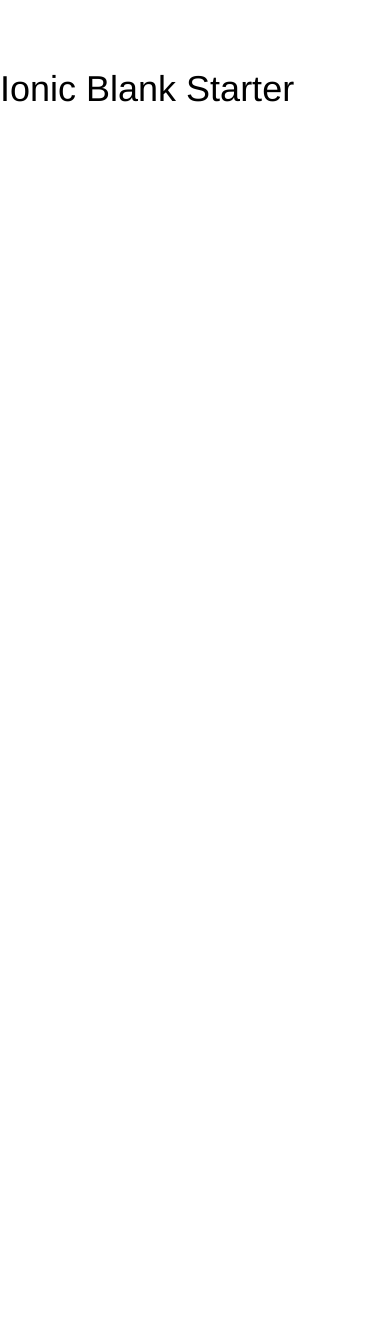
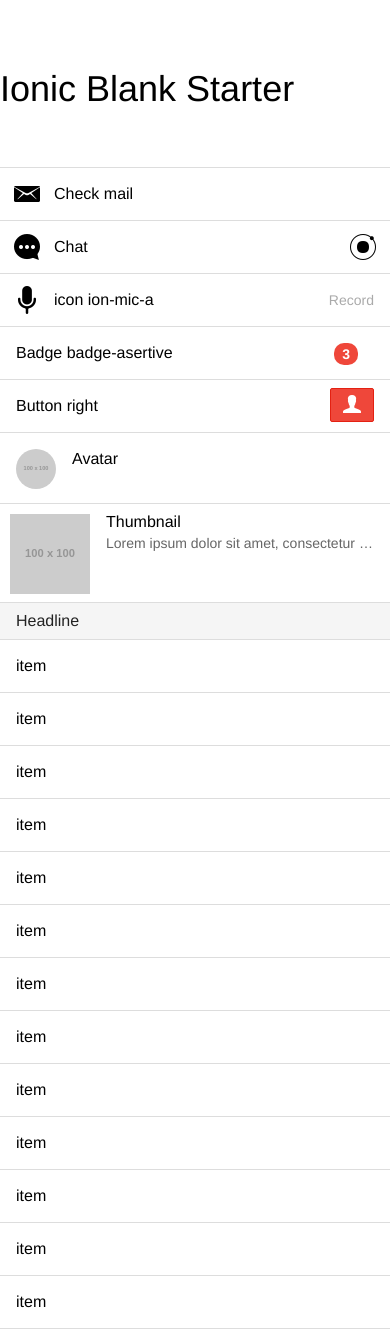
Before and after one commit to tingplenting/learn-ionic, a website: page www/index.html in a window 390 px wide. Shown: the top 1332 px of the page. Before the commit the page ends 844 px from the top, so only its background shows below. Drawn offline with Linux system fonts and the light colour scheme; some packages are replaced by stand-ins of ours; files that its build step writes are made by us from their sources; placeholder pictures from the web are drawn by us; files whose address does not match are found by name.

Commit message:
common list

```diff
--- a/www/index.html
+++ b/www/index.html
@@ -33,6 +33,64 @@
 
       </ion-header-bar>
 
+      <ion-content>
+
+        <div class="list">
+          <a href="#" class="item item-icon-left">
+              <i class="icon ion-email"></i>
+              Check mail
+          </a>
+          <a href="#" class="item item-icon-left item-icon-right">
+            <i class="icon ion-chatbubble-working"></i>
+            Chat
+            <i class="icon ion-ionic"></i>
+          </a>
+          <a href="#" class="item item-icon-left">
+            <i class="icon ion-mic-a"></i>
+            icon ion-mic-a
+            <span class="item-note">
+              Record
+            </span>
+          </a>
+          <a href="#" class="item">
+            Badge badge-asertive
+            <span class="badge badge-assertive">3</span>
+          </a>
+          <a href="#" class="item item-button-right">
+            Button right
+            <button class="button button-assertive">
+              <i class="icon ion-person"></i>
+            </button>
+          </a>
+          <a href="#" class="item item-avatar">
+            <img src="http://placehold.it/100x100" alt="Avatar">
+            Avatar
+          </a>
+          <a href="#" class="item item-thumbnail-left">
+            <img src="http://placehold.it/100x100" alt="Thumbnail">
+            <h2>Thumbnail</h2>
+            <p>Lorem ipsum dolor sit amet, consectetur adipiscing elit. Suspendisse at purus purus. Quisque orci metus, lacinia quis fermentum id, hendrerit eu nibh. Class aptent taciti sociosqu ad litora torquent per conubia nostra, per inceptos himenaeos. Vivamus sit amet nisi at mi consectetur posuere at a justo. Fusce aliquet at magna id maximus. In a varius neque. Fusce mattis risus dui, non eleifend nibh venenatis vel.</p><!--automatically cut wrap text-->
+          </a>
+          <div class="item item-divider">Headline</div>
+          <a href="#" class="item">item</a>
+          <a href="#" class="item">item</a>
+          <a href="#" class="item">item</a>
+          <a href="#" class="item">item</a>
+          <a href="#" class="item">item</a>
+          <a href="#" class="item">item</a>
+          <a href="#" class="item">item</a>
+          <a href="#" class="item">item</a>
+          <a href="#" class="item">item</a>
+          <a href="#" class="item">item</a>
+          <a href="#" class="item">item</a>
+          <a href="#" class="item">item</a>
+          <a href="#" class="item">item</a>
+          <a href="#" class="item">item</a>
+          <a href="#" class="item">item</a>
+        </div>
+
+      </ion-content>
+
       <ion-tabs class="tabs-icon-top"><!--ion-tabs with 's'-->
 
         <ion-tab badge="1" badge-style="badge-assertive" icon="ion-home" title="Home"></ion-tab><!--ion-tab without 's'-->
```
